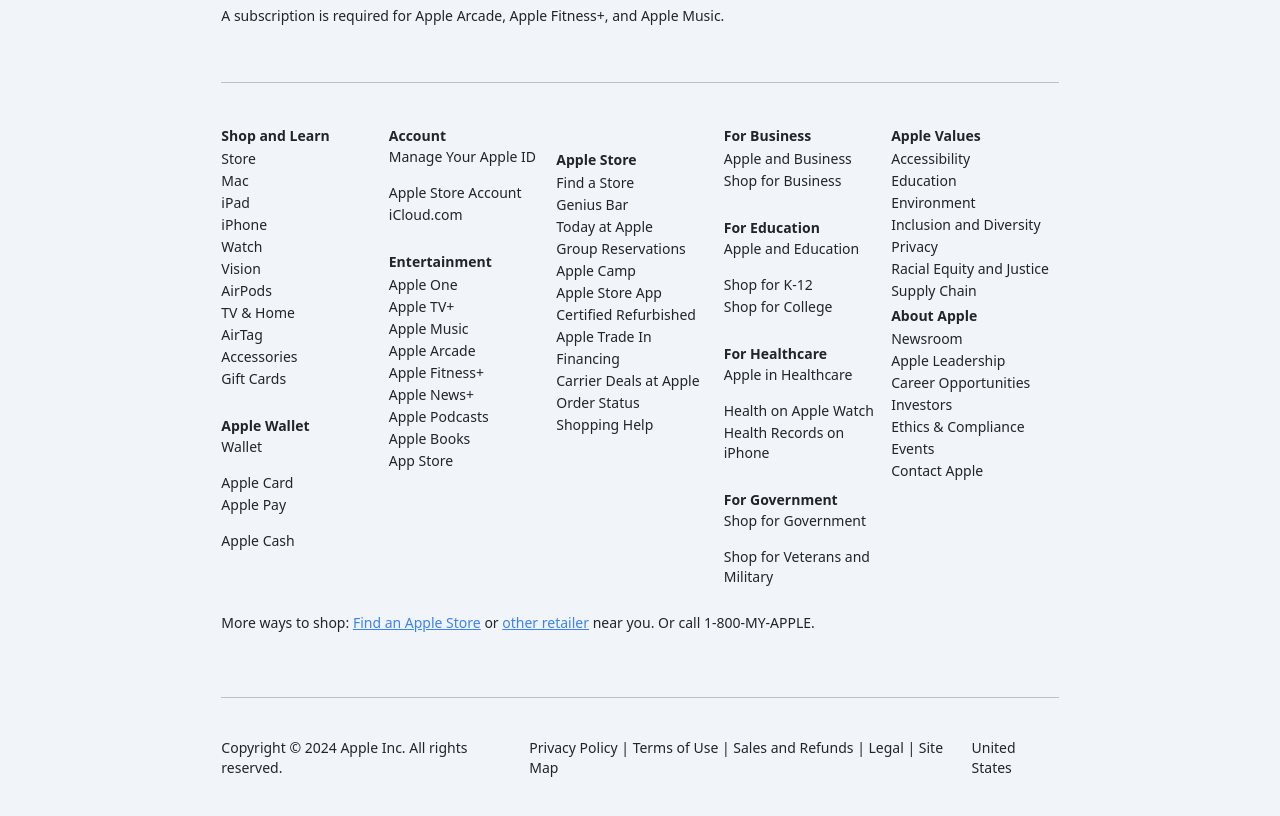
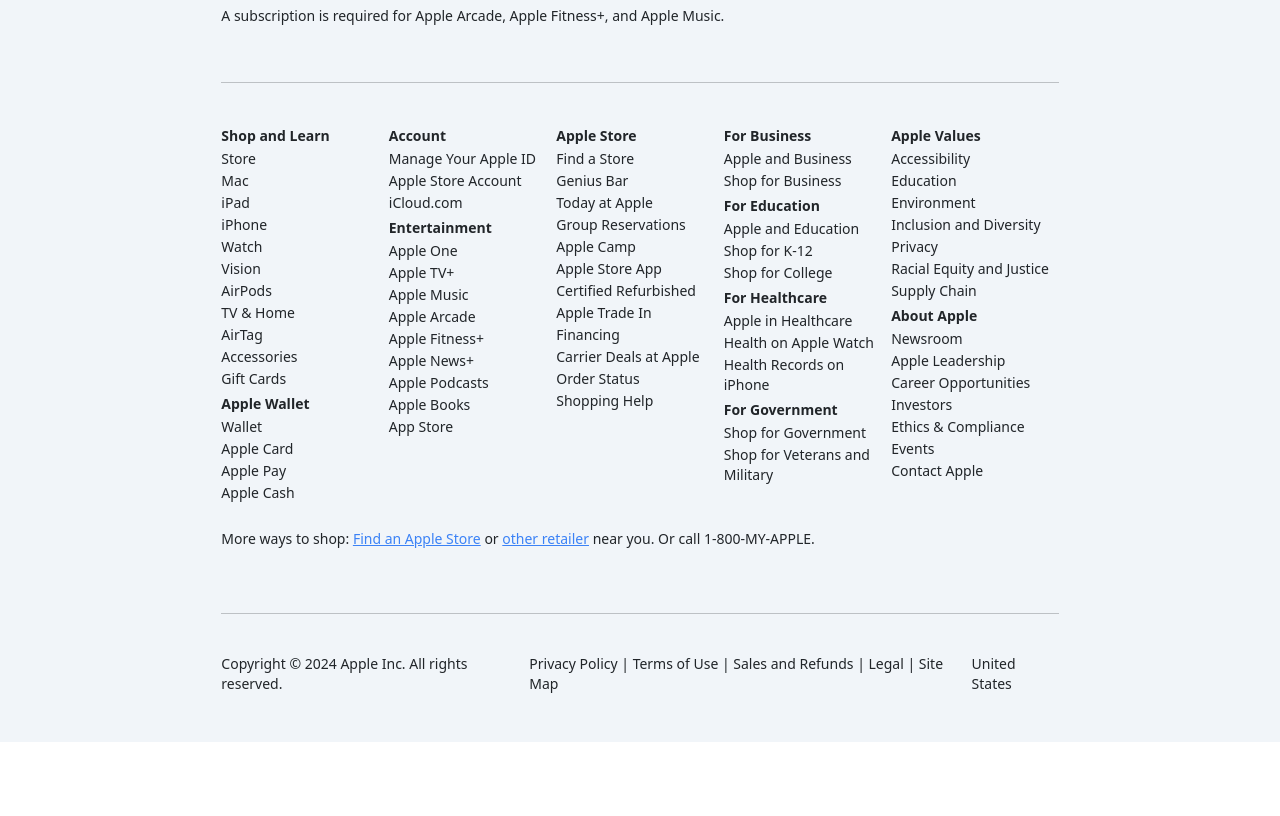
Before and after one commit to rajudev24/apple-client, a Next.js app: page / in a window 1280 px wide. Shown: the part 3700-4516 px from the top of the page. After the commit the page ends 4442 px from the top, so only its background shows below. Built offline with nearby package versions, Linux system fonts and the light colour scheme; no server answers.

Commit message:
footer & image update

```diff
--- a/src/components/AddContent/AddContent.tsx
+++ b/src/components/AddContent/AddContent.tsx
@@ -1,3 +1,4 @@
+import Image from "next/image";
 import React, { useState } from "react";
 import { toast, ToastContainer } from "react-toastify";
 import "react-toastify/dist/ReactToastify.css";
@@ -82,7 +83,6 @@
         heading: "",
         subheading: "",
         image: null,
-        imageUrl: "",
         submitting: false,
       });
     } catch (error) {
@@ -165,6 +165,11 @@
           {formState.submitting ? "Submitting..." : "Upload & Submit"}
         </button>
       </form>
+      {imageUrl && imageUrl ? (
+        <div>
+          <Image src={imageUrl} alt="image" width={300} height={300} />
+        </div>
+      ) : null}
       <ToastContainer />
     </div>
   );
--- a/src/components/Footer/Footer.tsx
+++ b/src/components/Footer/Footer.tsx
@@ -122,22 +122,22 @@
               </p>
             ))}
 
-            <div className="mt-4">
+            <div className=" mt-0 sm:mt-4">
               <span className="font-bold text-sm">Apple Wallet</span>
-              <p className="text-sm">Wallet</p>
+              <p className="my-0.5 text-sm">Wallet</p>
               <p className="my-0.5 text-sm">Apple Card</p>
-              <p className="text-sm">Apple Pay</p>
+              <p className="my-0.5 text-sm">Apple Pay</p>
               <p className="my-0.5 text-sm">Apple Cash</p>
             </div>
           </div>
           <div>
             <div>
               <span className="font-bold text-sm">Account</span>
-              <p className="text-sm">Manage Your Apple ID</p>
+              <p className="my-0.5 text-sm">Manage Your Apple ID</p>
               <p className="my-0.5 text-sm">Apple Store Account</p>
-              <p className="text-sm">iCloud.com</p>
+              <p className="my-0.5 text-sm">iCloud.com</p>
             </div>
-            <div className="mt-4">
+            <div className="mt-0 sm:mt-4">
               <span className="font-bold text-sm">Entertainment</span>
               {entertainmentMenu.map((item, index) => (
                 <p className="my-0.5 text-sm" key={index}>
@@ -146,7 +146,7 @@
               ))}
             </div>
           </div>
-          <div className="sm:mt-0 mt-4">
+          <div className="mt-0 sm:mt-4">
             <span className="font-bold text-sm">Apple Store</span>
             {storeMenu.map((item, index) => (
               <p className="my-0.5 text-sm" key={index}>
@@ -158,23 +158,23 @@
             <div>
               <span className="font-bold text-sm">For Business</span>
               <p className="my-0.5 text-sm">Apple and Business</p>
-              <p className="text-sm">Shop for Business</p>
+              <p className="my-0.5 text-sm">Shop for Business</p>
             </div>
-            <div className="mt-4">
+            <div className="mt-0 sm:mt-4">
               <span className="font-bold text-sm">For Education</span>
-              <p className="text-sm">Apple and Education</p>
+              <p className="my-0.5 text-sm">Apple and Education</p>
               <p className="my-0.5 text-sm">Shop for K-12</p>
-              <p className="text-sm">Shop for College</p>
+              <p className="my-0.5 text-sm">Shop for College</p>
             </div>
-            <div className="mt-4">
+            <div className="mt-0 sm:mt-4">
               <span className="font-bold text-sm">For Healthcare</span>
-              <p className="text-sm">Apple in Healthcare</p>
+              <p className="my-0.5 text-sm">Apple in Healthcare</p>
               <p className="my-0.5 text-sm">Health on Apple Watch</p>
-              <p className="text-sm">Health Records on iPhone</p>
+              <p className="my-0.5 text-sm">Health Records on iPhone</p>
             </div>
-            <div className="mt-4">
+            <div className="mt-0 sm:mt-4">
               <span className="font-bold text-sm">For Government</span>
-              <p className="text-sm">Shop for Government</p>
+              <p className="my-0.5 text-sm">Shop for Government</p>
               <p className="my-0.5 text-sm">Shop for Veterans and Military</p>
             </div>
           </div>
--- a/src/components/UpdateContent/UpdateContent.tsx
+++ b/src/components/UpdateContent/UpdateContent.tsx
@@ -1,3 +1,4 @@
+import Image from "next/image";
 import { useRouter } from "next/router";
 import React, { useEffect, useState } from "react";
 import { toast, ToastContainer } from "react-toastify";
@@ -52,6 +53,10 @@
               result.data?.banner?.subheading ||
               result.data?.sectionOne?.subheading ||
               result.data?.sectionTwo?.subheading,
+            imageUrl:
+              result.data?.banner?.imageUrl ||
+              result.data?.sectionOne?.imageUrl ||
+              result.data?.sectionTwo?.imageUrl,
           }));
         } else {
           console.log("Content not found");
@@ -169,6 +174,11 @@
             onChange={handleInputChange}
           />
         </div>
+        {imageUrl && imageUrl ? (
+          <div className="my-2">
+            <Image src={imageUrl} alt="image" width={400} height={300} />
+          </div>
+        ) : null}
         <div className="mb-4">
           <label htmlFor="image" className="block text-gray-700 font-bold mb-2">
             Image
@@ -182,6 +192,7 @@
             required
           />
         </div>
+
         <button
           type="submit"
           disabled={submitting}
@@ -192,6 +203,7 @@
           {submitting ? "Submitting..." : "Upload & Submit"}
         </button>
       </form>
+
       <ToastContainer />
     </div>
   );
```
